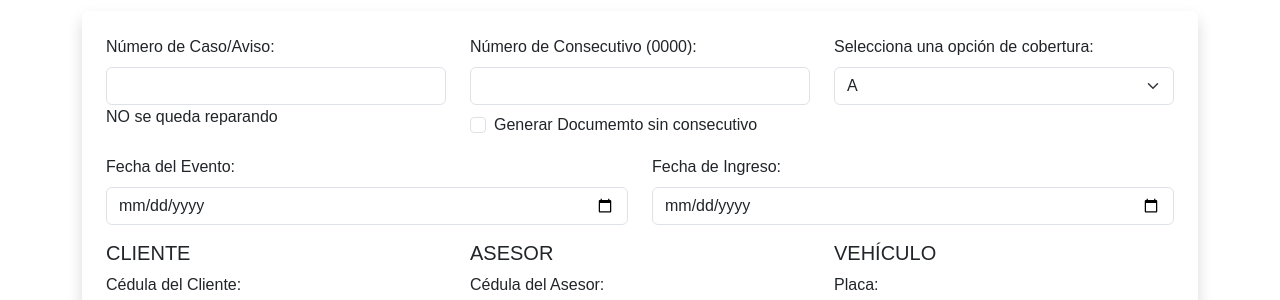
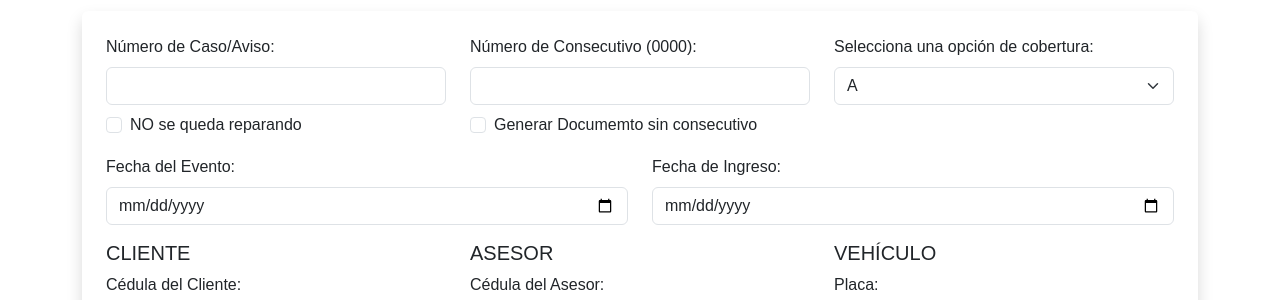
Before and after one commit to ASalazar11/WAB3, a Flask app: page / in a window 1280 px wide. Shown: the part 303-603 px from the top of the page. Run offline with Flask 3, Linux system fonts and the light colour scheme; some libraries are stand-ins or nearby versions.

Commit message:
Update index.html

```diff
--- a/templates/index.html
+++ b/templates/index.html
@@ -334,7 +334,11 @@
                 <div class="col-md-4">
                     <label for="aviso" class="form-label">Número de Caso/Aviso:</label>
                     <input type="text" id="aviso" name="aviso" class="form-control" required>
-                    <label class="form-check-label" for="nosequedareparando">NO se queda reparando</label>
+                    <div class="form-check mt-2">
+                        <input type="checkbox" class="form-check-input" id="nosequedareparando">
+                        <label class="form-check-label" for="nosequedareparando">NO se queda reparando</label>
+                    </div>
+
                 </div>
 
                 <div class="col-md-4">
```
